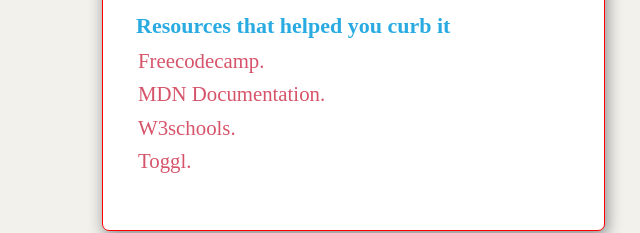
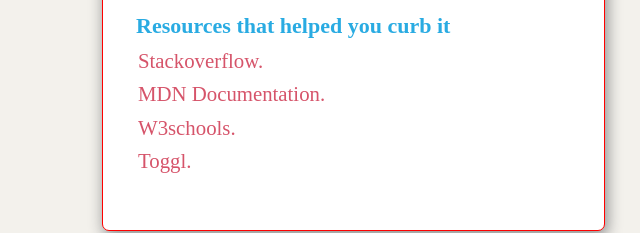
Before and after one commit to Carmenbelle/good-problem, a plain HTML site: page index.html in a window 1280 px wide. Shown: the part 4027-4260 px from the top of the page, 0-640 px from the left. Drawn offline with nearby package versions, Linux system fonts and the light colour scheme.

Commit message:
changes to resources that helped

```diff
--- a/index.html
+++ b/index.html
@@ -735,8 +735,8 @@
             <h4>Resources that helped you curb it</h4>
             <ul>
               <li>
-                <a href="https://www.freecodecamp.org/" target="_blank" title="First Resource"
-                  >Freecodecamp.</a
+                <a href="https://stackoverflow.com/" target="_blank" title="First Resource"
+                  >Stackoverflow.</a
                 >
               </li>
               <li>
```
